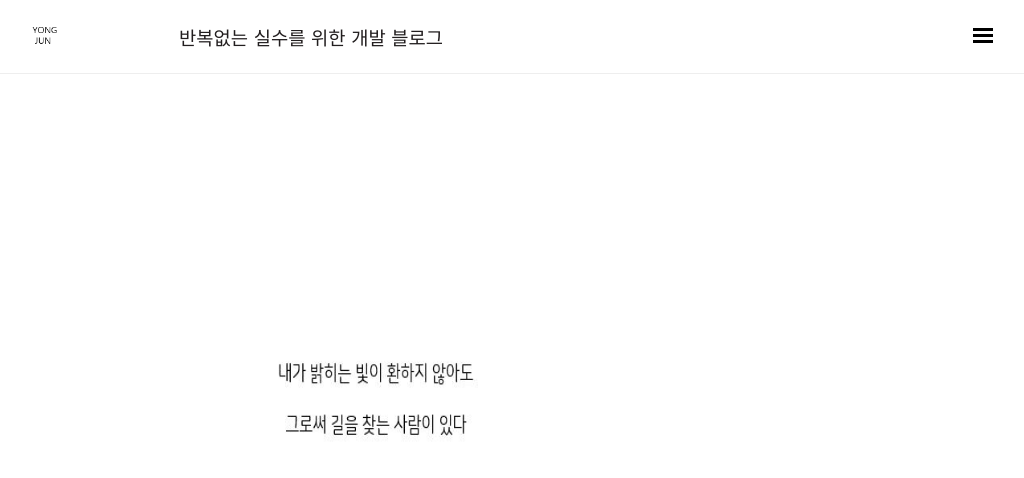
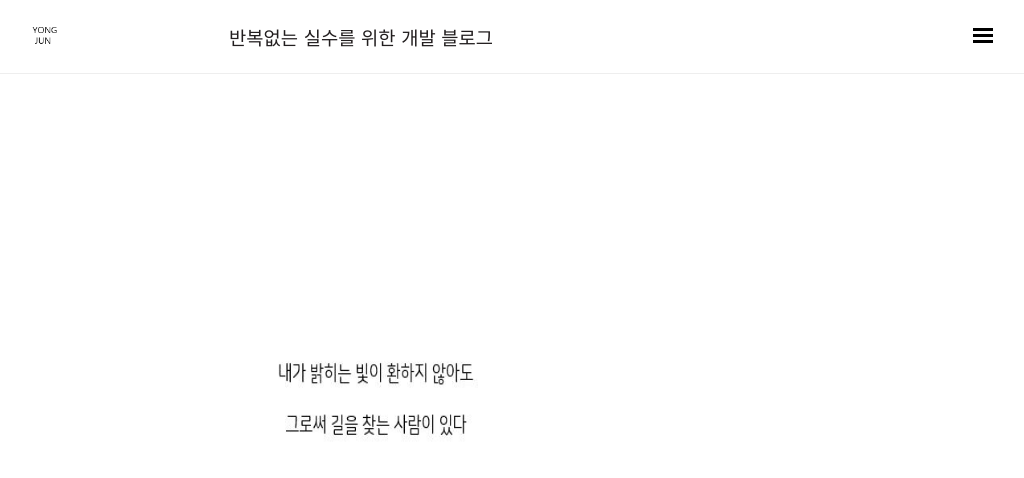
Before and after one commit to wooooooak/wooooooak.github.io, a Jekyll site: the page built from index.html, in a window 1280 px wide. Shown: the top 478 px of the page, without its empty margins (252-1276 px from the left). Built offline with Jekyll 4.4.1, drawn with Linux system fonts in a browser that asks for light colours; nearby versions of some CDN libraries; some web fonts are replaced; comment, search, counter and statistics services are not loaded.

Commit message:
update css

```diff
--- a/_scss/component/_masthead.scss
+++ b/_scss/component/_masthead.scss
@@ -23,7 +23,7 @@
       text-decoration: none;
     }
     small {
-      margin-left: 110px;
+      margin-left: 160px;
       font-size: 75%;
       font-weight: 400;
       color: $masthead-title-small-color;
```
Also changed, not shown: _posts/2018-08-08-event delegation.md (+1 -1 lines).
